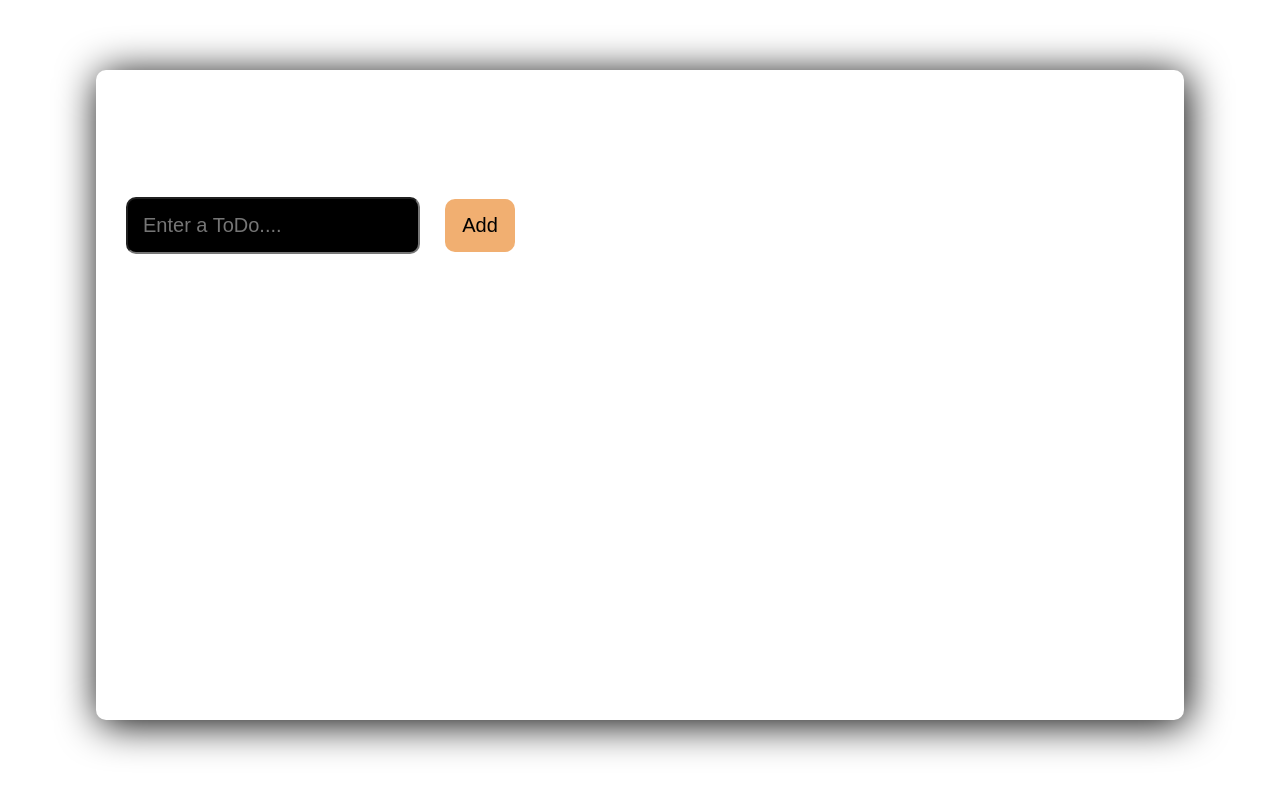
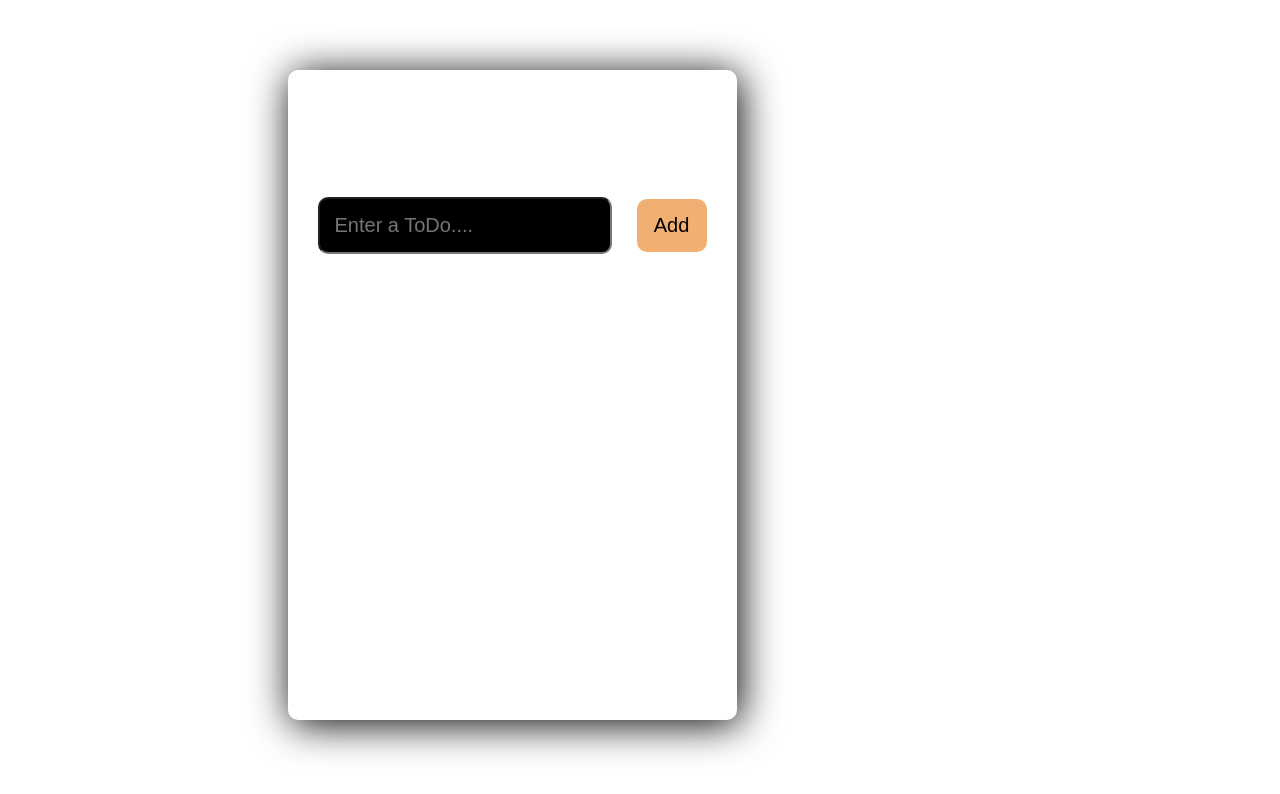
Before and after one commit to devacunetixtech/reactTodoApp, a React (Create React App) app: page / in a window 1280 px wide. Shown: the top 794 px of the page. Built offline with nearby package versions, Linux system fonts and the light colour scheme.

Commit message:
page respo

```diff
--- a/src/App.css
+++ b/src/App.css
@@ -3,7 +3,7 @@
   padding:0;
 }
 .container{
-  width:100;
+  width:80vw;
   display:flex;
   align-items:center;
   justify-content:center;
@@ -12,8 +12,8 @@
 }
 .app-wrapper{
   background-color:dark-cyan;
-  /* min-width:450px; */
-  width:85vw;
+  max-width:80vw;
+  /* width:85vw; */
   min-height:650px;
   padding:30px;
   box-sizing:border-box;
```
